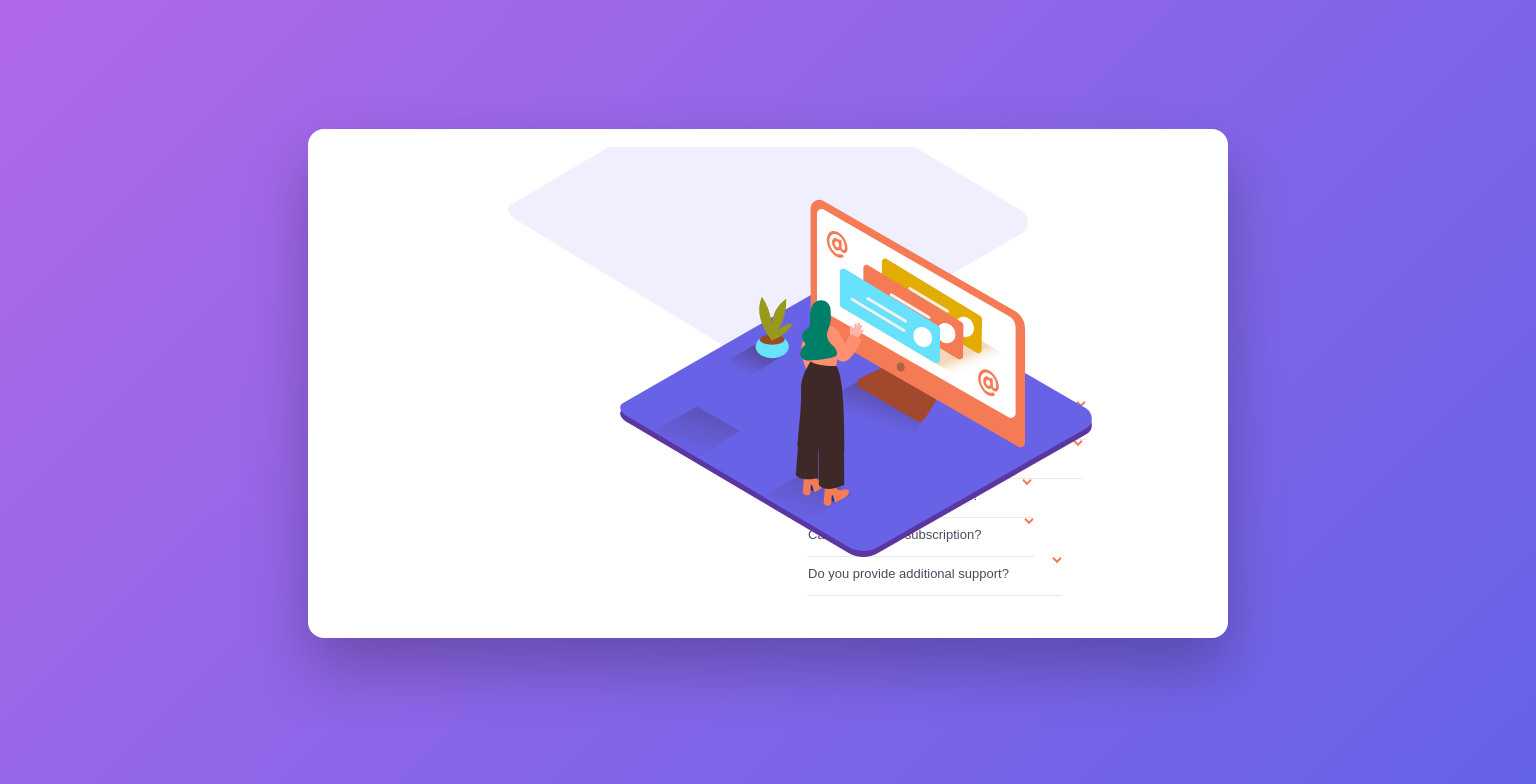
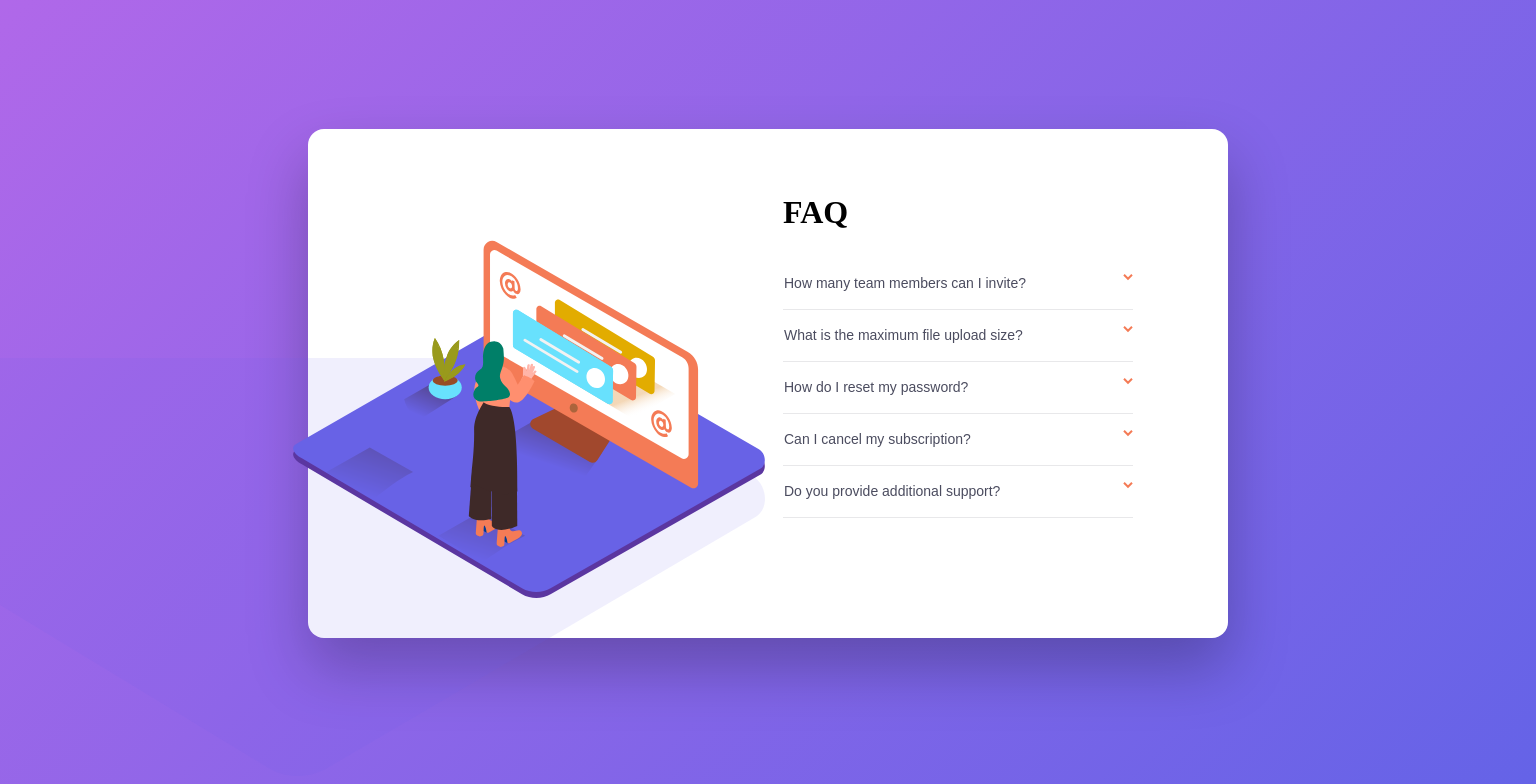
Before and after one commit to sophyrise/faq-accordion-card, a React (Vite) app: page / in a window 1536 px wide. Shown: the top 784 px of the page. Built offline with nearby package versions, Linux system fonts and the light colour scheme.

Commit message:
desktop visual almost done

```diff
--- a/src/index.css
+++ b/src/index.css
@@ -8,7 +8,7 @@
 }
 
 .page-gradient {
-  min-height: 100%;
+  min-height: 100vh;
   place-items: center;
   background: linear-gradient(135deg, rgba(176, 104, 233, 1), rgba(100, 99, 231, 1));
   display: flex;
@@ -56,6 +56,7 @@
   background: transparent;
   border: 0;
   display: flex;
+  justify-content: space-between;
   color: rgba(75, 76, 95, 1);
   border-bottom: 1px solid rgba(232, 232, 234, 1);
 }
@@ -78,7 +79,6 @@
   color: rgba(30, 31, 54, 1);
   margin-right: 28px;
   text-align: left;
-  border: 0;
 }
 
 .faq-answer {
@@ -95,6 +95,11 @@
 }
 
 @media (min-width: 1439px) {
+  *{
+    box-sizing: border-box;
+    margin: 0;
+    padding: 0;
+  }
   .page-gradient {
     min-height: 100vh;
   }
@@ -109,22 +114,58 @@
 
   .underPhoto {
     position: absolute;
-    width: 520px;
+    width: 964px;
     height: auto;
+    right: 771px;
+    top: 211px;
     z-index: 2;
   }
 
   .mainPhoto{
+    position: absolute;
     width: 472px;
     height: auto;
-    margin-left: 176px;
-    margin-top: 199px;
+    right: 771px;
+    top: 200px;
     z-index: 3;
   }
 
   .faq-content {
-    margin: 65px 83px 95px 475px;
+    margin: 0;
+    padding: 0;
+    margin-left: 475px;
+    margin-top: 65px;
+    margin-right: 95px;
   }
 
+  .faq-title {
+    font-size: 32px;
+    font-weight: 700;
+    text-align: left;
+    margin-bottom: 43px;
+  }
+
+  .faq-question{
+    width: 100%;
+    margin-bottom: 16px;
+  }
+
+  .faq-question p{
+    font-size: 14px;
+    margin: 2px 96px 19px 1px;
+  }
+
+  .faq-question:hover p {
+    font-weight: 700;
+    line-height: 16px;
+    color: rgba(30, 31, 54, 1);
+    margin-right: 28px;
+    padding-bottom: 0;
+  }
+
+  .faq-answer{
+    margin-top: 0;
+    padding: 11px, 16px, 30px, 1px;
+  }
 
 }
```
